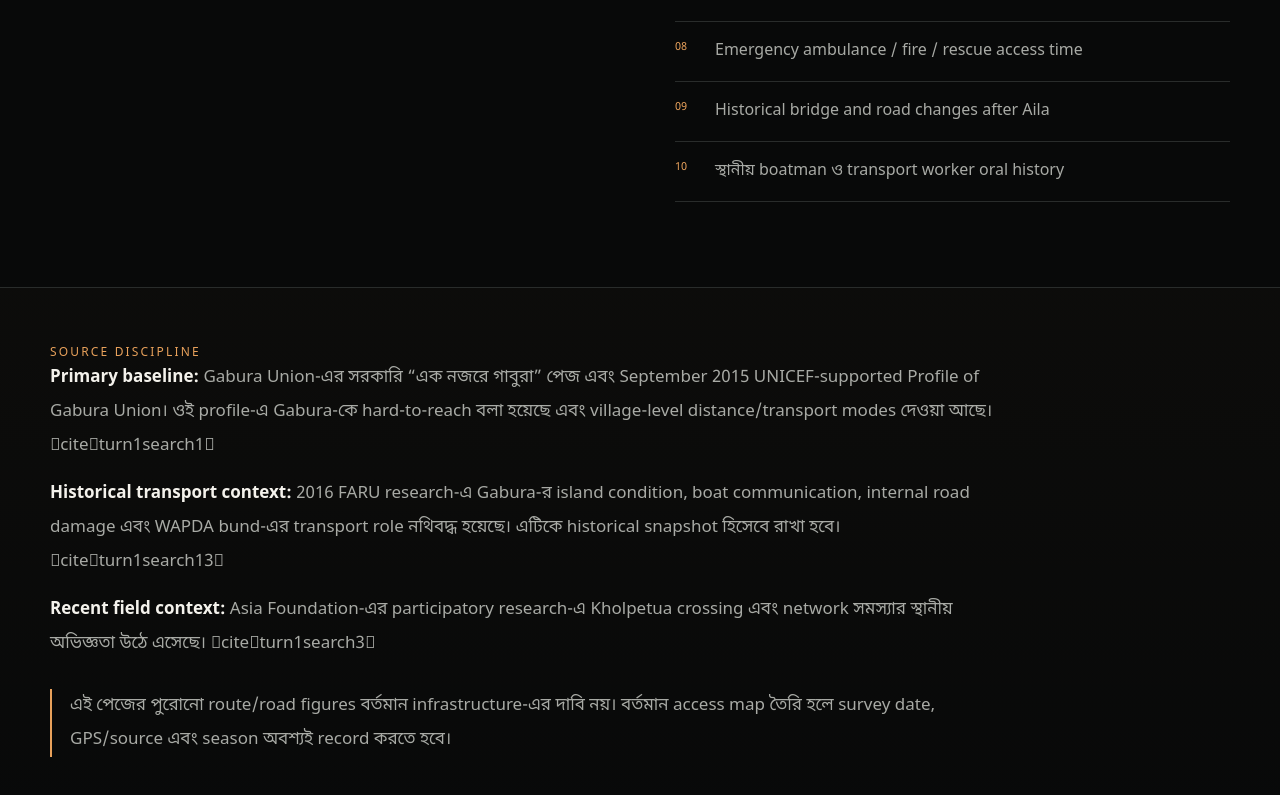
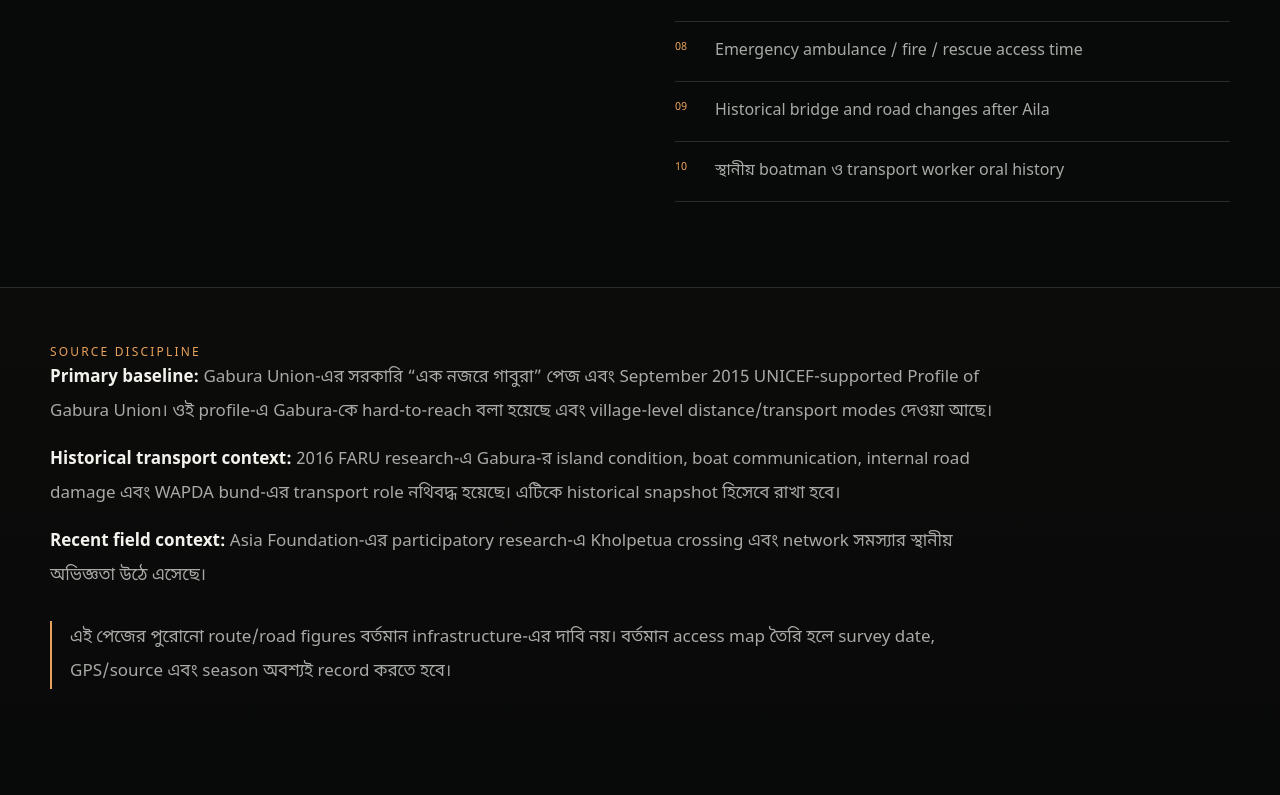
Before and after one commit to triyad2009/Gabura_Union, a Next.js app: page /gabura/communication in a window 1280 px wide. Shown: the part 4555-5350 px from the top of the page. Built offline with nearby package versions, Linux system fonts and the light colour scheme.

Commit message:
fix(gabura): remove research citation markup from page source

```diff
--- a/app/gabura/communication/page.tsx
+++ b/app/gabura/communication/page.tsx
@@ -152,9 +152,9 @@ export default function CommunicationPage() {
     <section className="communication-source">
       <div className="wrap">
         <div className="eyebrow">Source discipline</div>
-        <p><strong>Primary baseline:</strong> Gabura Union-এর সরকারি “এক নজরে গাবুরা” পেজ এবং September 2015 UNICEF-supported Profile of Gabura Union। ওই profile-এ Gabura-কে hard-to-reach বলা হয়েছে এবং village-level distance/transport modes দেওয়া আছে। citeturn1search1</p>
-        <p><strong>Historical transport context:</strong> 2016 FARU research-এ Gabura-র island condition, boat communication, internal road damage এবং WAPDA bund-এর transport role নথিবদ্ধ হয়েছে। এটিকে historical snapshot হিসেবে রাখা হবে। citeturn1search13</p>
-        <p><strong>Recent field context:</strong> Asia Foundation-এর participatory research-এ Kholpetua crossing এবং network সমস্যার স্থানীয় অভিজ্ঞতা উঠে এসেছে। citeturn1search3</p>
+        <p><strong>Primary baseline:</strong> Gabura Union-এর সরকারি “এক নজরে গাবুরা” পেজ এবং September 2015 UNICEF-supported Profile of Gabura Union। ওই profile-এ Gabura-কে hard-to-reach বলা হয়েছে এবং village-level distance/transport modes দেওয়া আছে।</p>
+        <p><strong>Historical transport context:</strong> 2016 FARU research-এ Gabura-র island condition, boat communication, internal road damage এবং WAPDA bund-এর transport role নথিবদ্ধ হয়েছে। এটিকে historical snapshot হিসেবে রাখা হবে।</p>
+        <p><strong>Recent field context:</strong> Asia Foundation-এর participatory research-এ Kholpetua crossing এবং network সমস্যার স্থানীয় অভিজ্ঞতা উঠে এসেছে।</p>
         <p className="communication-disclaimer">এই পেজের পুরোনো route/road figures বর্তমান infrastructure-এর দাবি নয়। বর্তমান access map তৈরি হলে survey date, GPS/source এবং season অবশ্যই record করতে হবে।</p>
       </div>
     </section>
```
